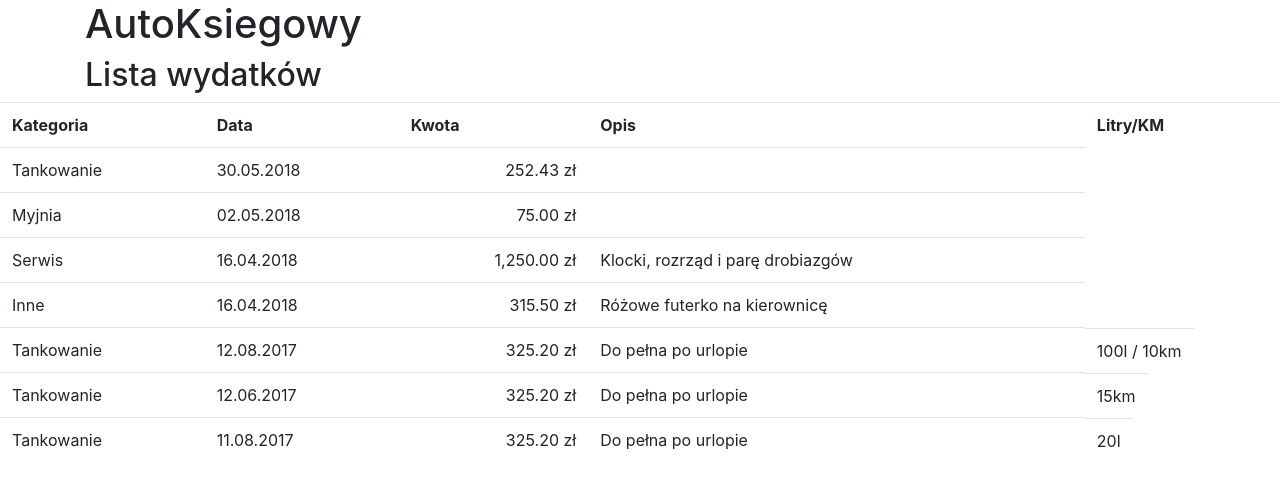
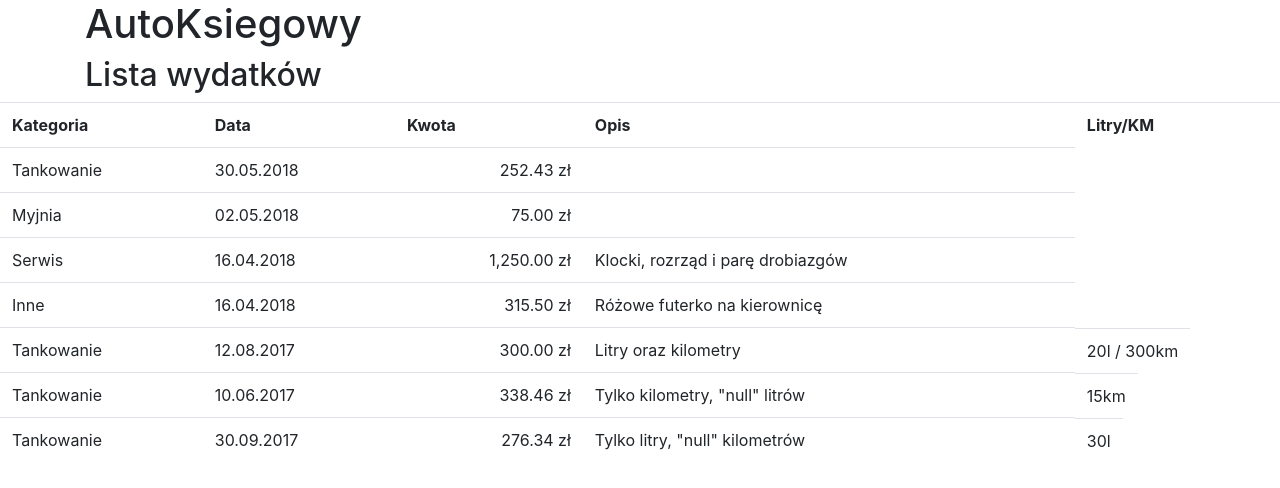
Before and after one commit to OliverKiszka/angular-ngx7eb, an Angular app: page / in a window 1280 px wide. Shown: the top 488 px of the page. Built offline with nearby package versions, Linux system fonts and the light colour scheme.

Commit message:
2 files modified

```diff
--- a/src/app/app.component.ts
+++ b/src/app/app.component.ts
@@ -15,9 +15,9 @@ ngOnInit() {
         new Wydatek('Myjnia', 75, '', new Date(2018, 4, 2)),
         new Wydatek('Serwis', 1250, 'Klocki, rozrząd i parę drobiazgów', new Date(2018, 3, 16)),
         new Wydatek('Inne', 315.50, 'Różowe futerko na kierownicę', new Date(2018, 3, 16)),
-        new Wydatek('Tankowanie', 325.20, 'Do pełna po urlopie', new Date(2017, 7, 12), 10, 100),
-        new Wydatek('Tankowanie', 325.20, 'Do pełna po urlopie', new Date(2017, 5, 12), 15, null),
-        new Wydatek('Tankowanie', 325.20, 'Do pełna po urlopie', new Date(2017, 7, 11),null, 20)
+        new Wydatek('Tankowanie', 300, 'Litry oraz kilometry', new Date(2017, 7, 12), 300, 20),
+        new Wydatek('Tankowanie', 338.46, 'Tylko kilometry, "null" litrów ', new Date(2017, 5, 10), 15, null),
+        new Wydatek('Tankowanie', 276.34, 'Tylko litry, "null" kilometrów', new Date(2017, 8, 30),null, 30)
     ];
 }
 
```
Also changed, not shown: src/app/app.component.html (indentation only).
